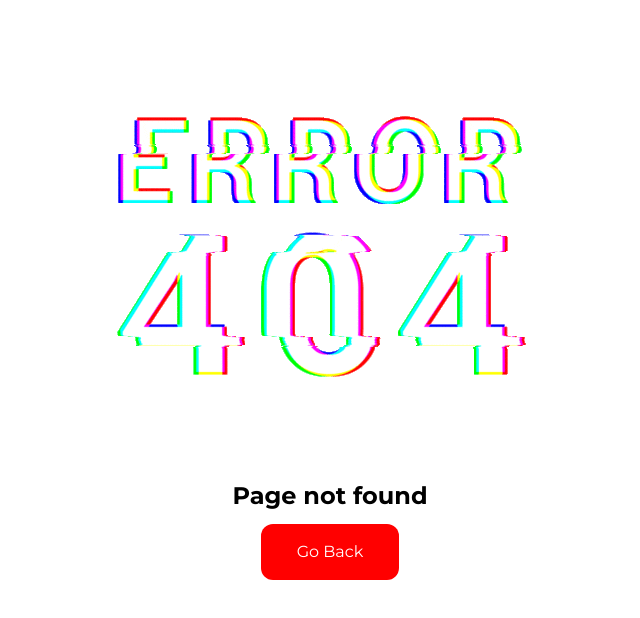
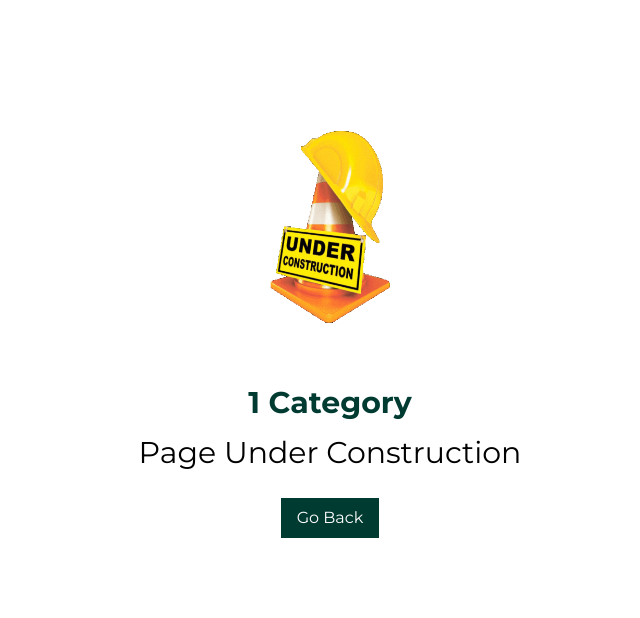
Before and after one commit to olakved/e-commerce, a React (Vite) app: page /products/category/1 in a window 1280 px wide. Before the commit this address had no page. Shown: the top 618 px of the page, without its empty margins (310-950 px from the left). Built offline with nearby package versions, Linux system fonts and the light colour scheme; no server answers.

Commit message:
category page and route integration

```diff
--- a/src/App.jsx
+++ b/src/App.jsx
@@ -11,6 +11,7 @@ import Skincare from "./pages/Homepage/categories/Skincare";
 import Fragrances from "./pages/Homepage/categories/Fragrances";
 import Laptops from "./pages/Homepage/categories/Laptops";
 import Smartphone from "./pages/Homepage/categories/Smartphone";
+import CategoryPage from "./pages/categoryPage";
 
 function App() {
   return (
@@ -38,6 +39,7 @@ function App() {
         <Route path="*" element={<ErrorPage />} />
 
         <Route path="product/:id" element={<ProductDetails />} />
+        <Route path="/products/category/:category" element={<CategoryPage />} />
 
         {/* App Routes */}
         <Route path="smartphones" element={<Smartphone />}>
--- a/src/pages/Homepage/Categories.jsx
+++ b/src/pages/Homepage/Categories.jsx
@@ -64,10 +64,10 @@ const CategoryCard = [
 
 function Categories() {
   const navigate = useNavigate();
-  const [selectedCategory, setSelectedCategory] = useState("smartphone");
+  const [selectedCategory, setSelectedCategory] = useState("smartphones");
   const buttonRef = useRef(null);
 
-  const { isLoading, error, data } = useQuery(["users"], () =>
+  const { isLoading, error, data } = useQuery(["products"], () =>
     axios
       .get("https://db-kappa-nine.vercel.app/products")
       .then((res) => res.data)
@@ -84,6 +84,17 @@ function Categories() {
   useEffect(() => {
     buttonRef.current.click();
   }, []);
+
+  const buttonText = selectedCategory
+    ? `View all ${
+        selectedCategory.replace("-", " ").substring(0, 1).toUpperCase() +
+        selectedCategory.replace("-", " ").substring(1)
+      }`
+    : "View";
+
+  const handleNavigation = () => {
+    return navigate(`/products/category/${selectedCategory}`);
+  };
 
   // const categoryData = data?.filter((obj) => {
   //   return obj.category === selectedCategory;
@@ -155,12 +166,20 @@ function Categories() {
                 </div>
                 <Link to={`/product/${item?.id}`}>
                   <button className="py-1 mt-[10px] px-4 rounded-xl text-sm text-white bg-light-green ">
-                    <p>view</p>
+                    <p>view Product</p>
                   </button>
                 </Link>
               </div>
             </div>
           ))}
+        </div>
+        <div className="flex justify-center mt-[40px]">
+          <button
+            onClick={handleNavigation}
+            className="flex items-center text-dark-green gap-[30px] px-4 py-2 hover:bg-dark-green hover:text-white"
+          >
+            {buttonText} <BiRightArrowCircle />
+          </button>
         </div>
       </div>
     </div>
--- /dev/null
+++ b/src/pages/categoryPage/index.jsx
@@ -0,0 +1,46 @@
+import { useQuery } from "@tanstack/react-query";
+import axios from "axios";
+import React, { useState } from "react";
+import { useNavigate, useParams } from "react-router-dom";
+import constructionImg from "../../assets/construction.gif";
+
+function CategoryPage() {
+  const { category } = useParams();
+  const navigate = useNavigate();
+  const [selectedCategory, setSelectedCategory] = useState("smartphones");
+
+  const { isLoading, error, data } = useQuery(["products"], () =>
+    axios
+      .get("https://db-kappa-nine.vercel.app/products")
+      .then((res) => res.data)
+  );
+  const categoryData = data?.filter((obj) => {
+    return obj.category === selectedCategory;
+  });
+
+  return (
+    <div className="sm:px-[20px]">
+      <div className="mt-[10%] flex flex-col justify-center items-center">
+        <img
+          src={constructionImg}
+          alt="construction Image"
+          className="h-[250px]"
+        />
+        <p className="font-bold text-dark-green text-[30px] leading-[50px] text-center">
+          {category} Category
+        </p>
+        <p className=" text-[30px] leading-[50px] text-center">
+          Page Under Construction
+        </p>
+        <p
+          onClick={() => navigate(-1)}
+          className="mt-[20px] cursor-pointer hover:bg-light-green hover:rounded-lg bg-dark-green px-4 py-2 text-white"
+        >
+          Go Back
+        </p>
+      </div>
+    </div>
+  );
+}
+
+export default CategoryPage;
--- a/src/pages/productDetails/index.jsx
+++ b/src/pages/productDetails/index.jsx
@@ -39,7 +39,7 @@ function ProductDetails() {
       <div className=" py-10 px-16 sm:py-2 sm:px-5">
         <div className="flex justify-center items-start gap-x-10 sm:flex-col ">
           <div className=" w-1/2 mt-10 sm:w-full sm:mb-4">
-            <img src={data?.images[0]} alt="" className="" />
+            <img src={data?.images[0]} alt="product Image" className="" />
           </div>
           <div className="w-1/2 sm:w-full">
             <div className="border-b-2 pb-3">
```
Also changed, not shown: src/assets/construction.gif (added).
